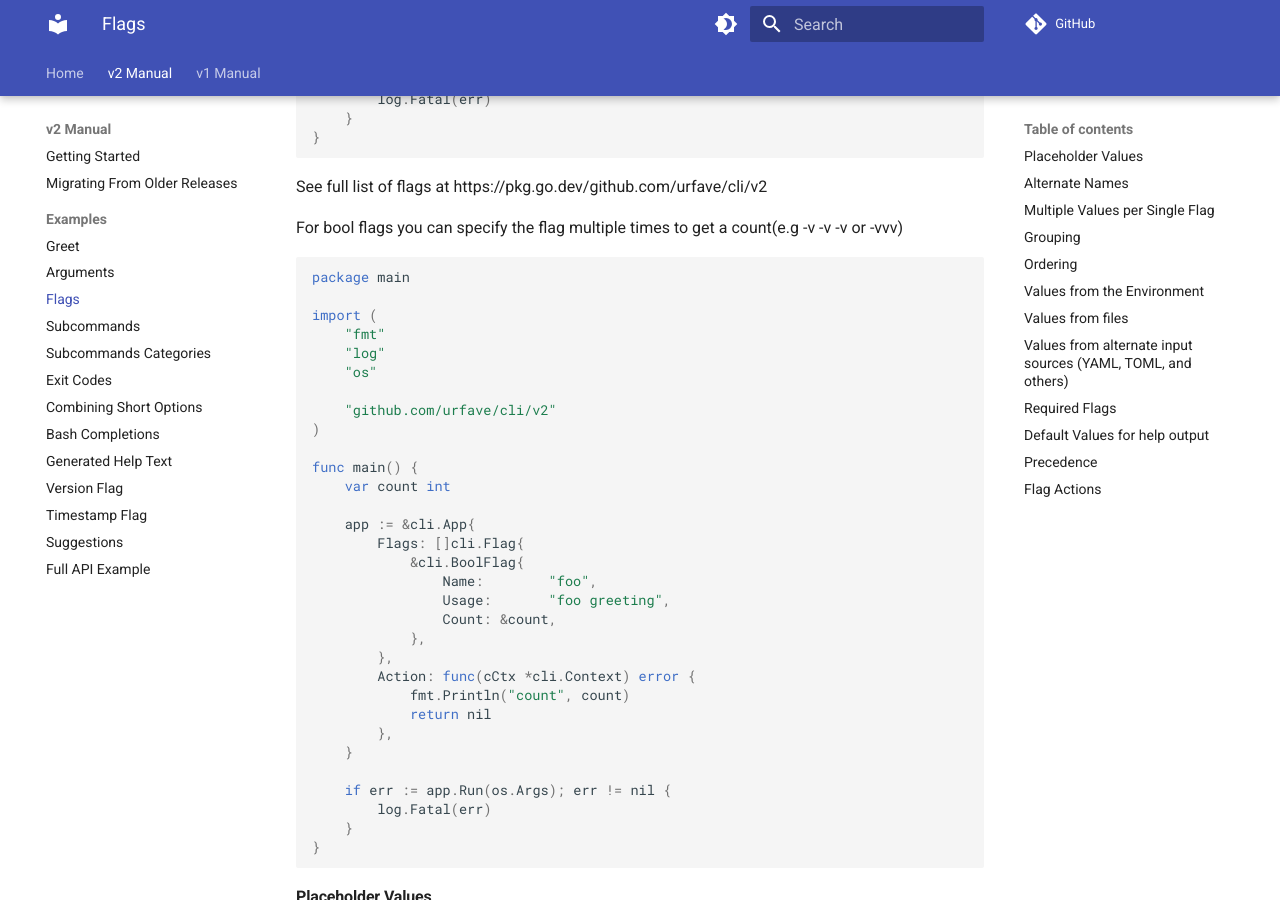
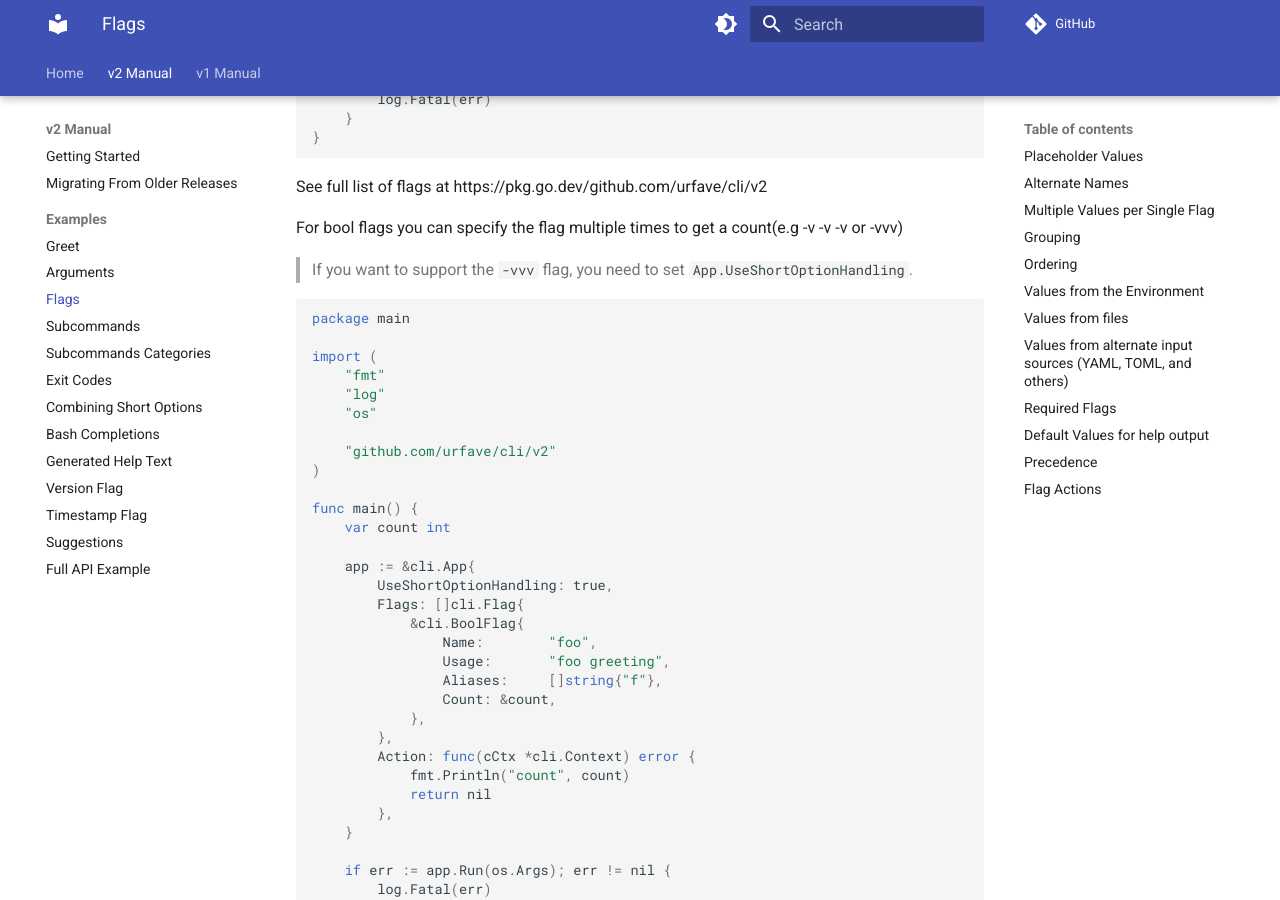
Before and after one commit to urfave/cli, an MkDocs documentation site: the page built from docs/v2/examples/flags.md, in a window 1280 px wide and 900 px high, scrolled down 1768 px. Built offline with MkDocs 1.6.1 and Material for MkDocs 9.7.7, drawn with Linux system fonts in a browser that asks for light colours; comment, search, counter and statistics services are not loaded.

Commit message:
docs(flag): add `UseShortOptionHandling` description
Signed-off-by: Kevin Cui <bh@bugs.cc>

````diff
--- a/docs/v2/examples/flags.md
+++ b/docs/v2/examples/flags.md
@@ -104,9 +104,11 @@ See full list of flags at https://pkg.go.dev/github.com/urfave/cli/v2
 
 For bool flags you can specify the flag multiple times to get a count(e.g -v -v -v or -vvv)
 
+> If you want to support the `-vvv` flag, you need to set `App.UseShortOptionHandling`.
+
 <!-- {
-  "args": ["&#45;&#45;foo", "&#45;&#45;foo"],
-  "output": "count 2"
+  "args": ["&#45;&#45;foo", "&#45;&#45;foo", "&#45;fff",  "&#45;f"],
+  "output": "count 6"
 } -->
 ```go
 package main
@@ -123,10 +125,12 @@ func main() {
 	var count int
 
 	app := &cli.App{
+		UseShortOptionHandling: true,
 		Flags: []cli.Flag{
 			&cli.BoolFlag{
 				Name:        "foo",
 				Usage:       "foo greeting",
+				Aliases:     []string{"f"},
 				Count: &count,
 			},
 		},
````
